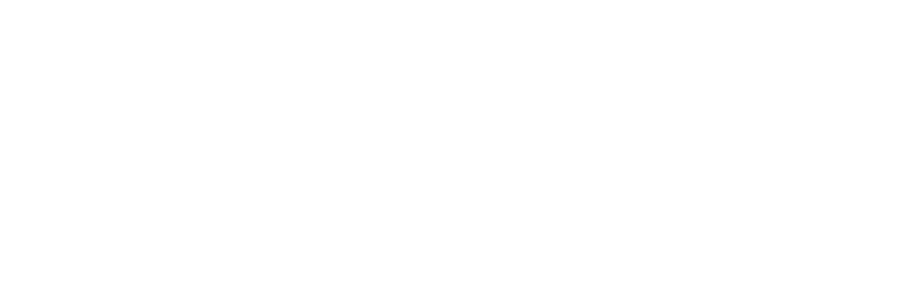
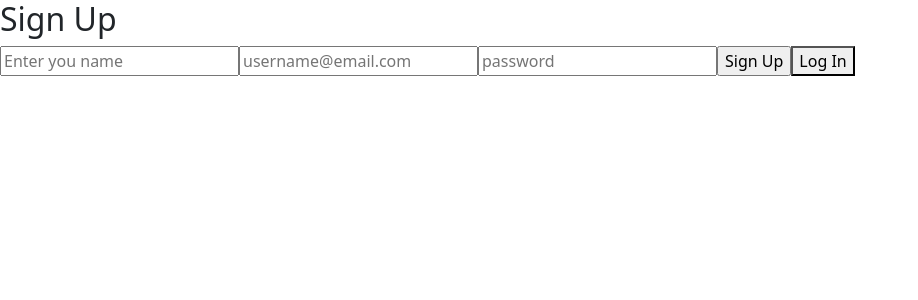
Before and after one commit to Anjali331997/Task-manager-MERN, a React (Create React App) app in the folder frond-end/: page / in a window 1280 px wide. Shown: the top 300 px of the page, without its empty margins (0-918 px from the left). Built offline with nearby package versions, Linux system fonts and the light colour scheme.

Commit message:
landing page

```diff
--- a/frond-end/src/App.js
+++ b/frond-end/src/App.js
@@ -1,10 +1,12 @@
 import './App.css';
+import Landing from './pages/Landing';
 
 function App() {
 
 
   return (
     <>
+    <Landing/>
     </>
   );
 }
--- /dev/null
+++ b/frond-end/src/components/Sign/Signup.jsx
@@ -0,0 +1,16 @@
+import React from 'react'
+import './Signup.css'
+
+const Signup = () => {
+    return (
+        <from>
+            <h2>Sign Up</h2>
+            <input type='text' placeholder='Enter you name' />
+            <input type='email' placeholder='username@email.com' />
+            <input type='password' placeholder='password' />
+            <input type='submit' value={"Sign Up"} />
+        </from>
+    )
+}
+
+export default Signup
--- a/frond-end/src/pages/Landing.jsx
+++ b/frond-end/src/pages/Landing.jsx
@@ -1,13 +1,23 @@
 import React, { useState } from 'react'
 import './Landing.css'
+import Login from '../components/login/Login'
+import Signup from '../components/Sign/Signup'
+
+
 
 const Landing = () => {
-  const [showSignup,setShowSignup] = useState(true)
-   return (
+  const [showSignup, setShowSignup] = useState(true)
+  const toggleForm = () => {
+    setShowSignup(!showSignup);
+  };
+  return (
     <div className='landing_div'>
       <div className="image_svg"></div>
       <div className="signup_login">
-
+        {showSignup ? <Signup /> : <Login />}
+        <button onClick={toggleForm}>
+          {showSignup ? "Log In" : "Sign Up"}
+        </button>
       </div>
     </div>
   )
```
Also changed, not shown: frond-end/src/components/signup/signup.jsx (deleted, +0 -15 lines), frond-end/assets/landingpage.jpg (added), frond-end/src/components/Sign/Signup.css (added).
